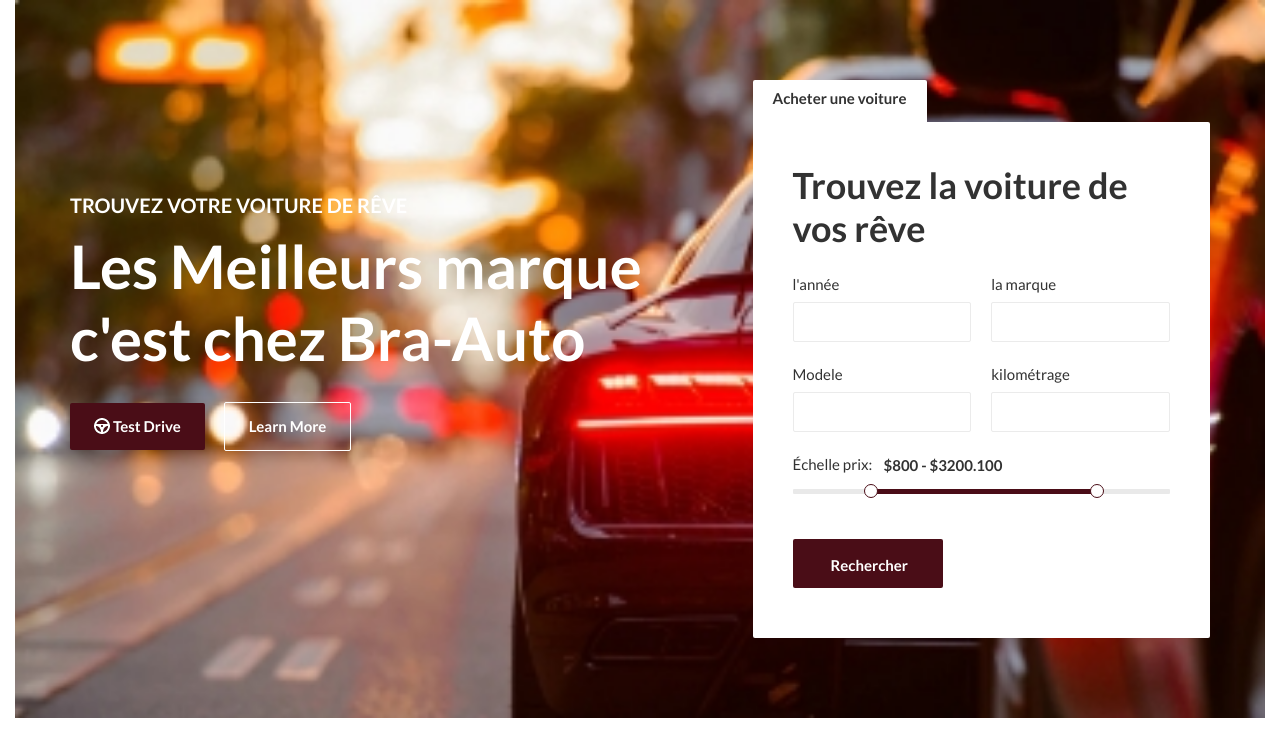
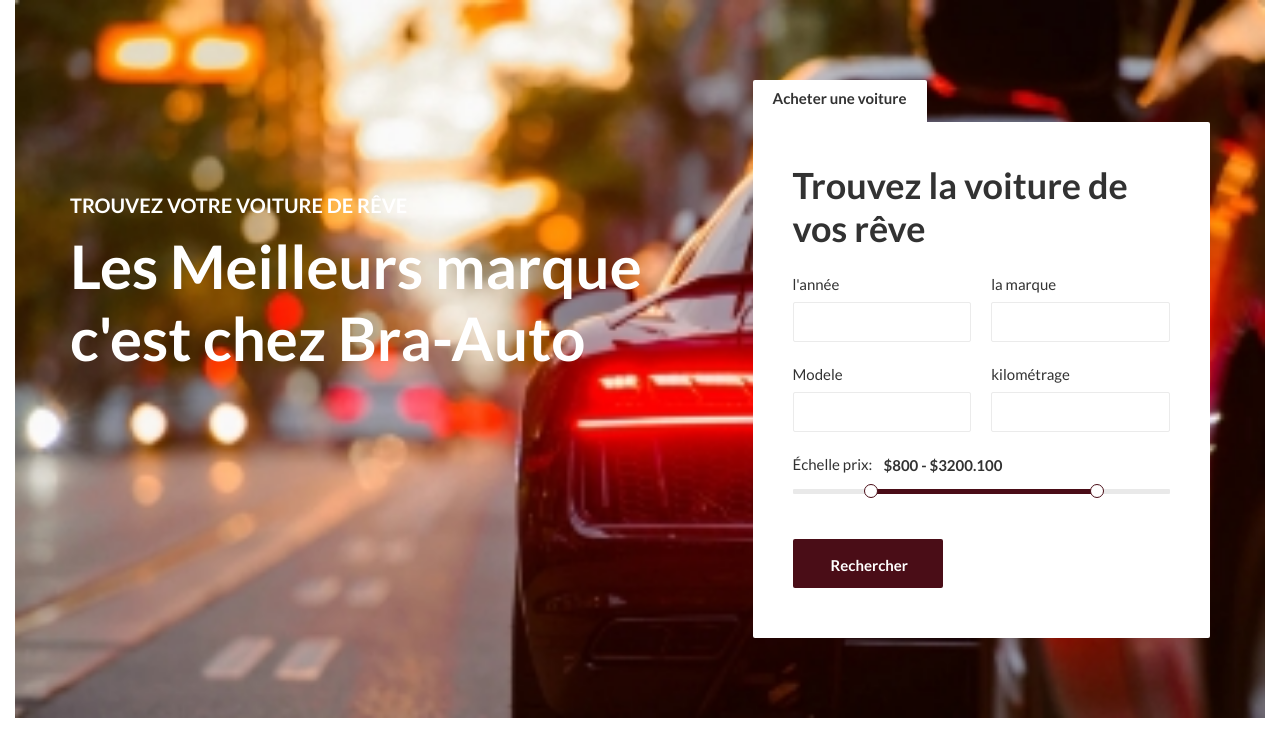
Before and after one commit to Fk403/braauto, a plain HTML site: page achetervoiture.html in a window 1280 px wide. Shown: the top 740 px of the page. Drawn offline with nearby package versions, Linux system fonts and the light colour scheme.

Commit message:
suppression des button dans la div hero_text

```diff
--- a/achetervoiture.html
+++ b/achetervoiture.html
@@ -44,8 +44,6 @@
                                 <span>Trouvez Votre Voiture de Rêve</span>
                                 <h2>Les Meilleurs marque c'est chez Bra-Auto</h2>
                             </div>
-                            <a href="#" class="primary-btn"><img src="img/wheel.png" alt=""> Test Drive</a>
-                            <a href="#" class="primary-btn more-btn">Learn More</a>
                         </div>
                     </div>
                     <div class="col-lg-5">
```
